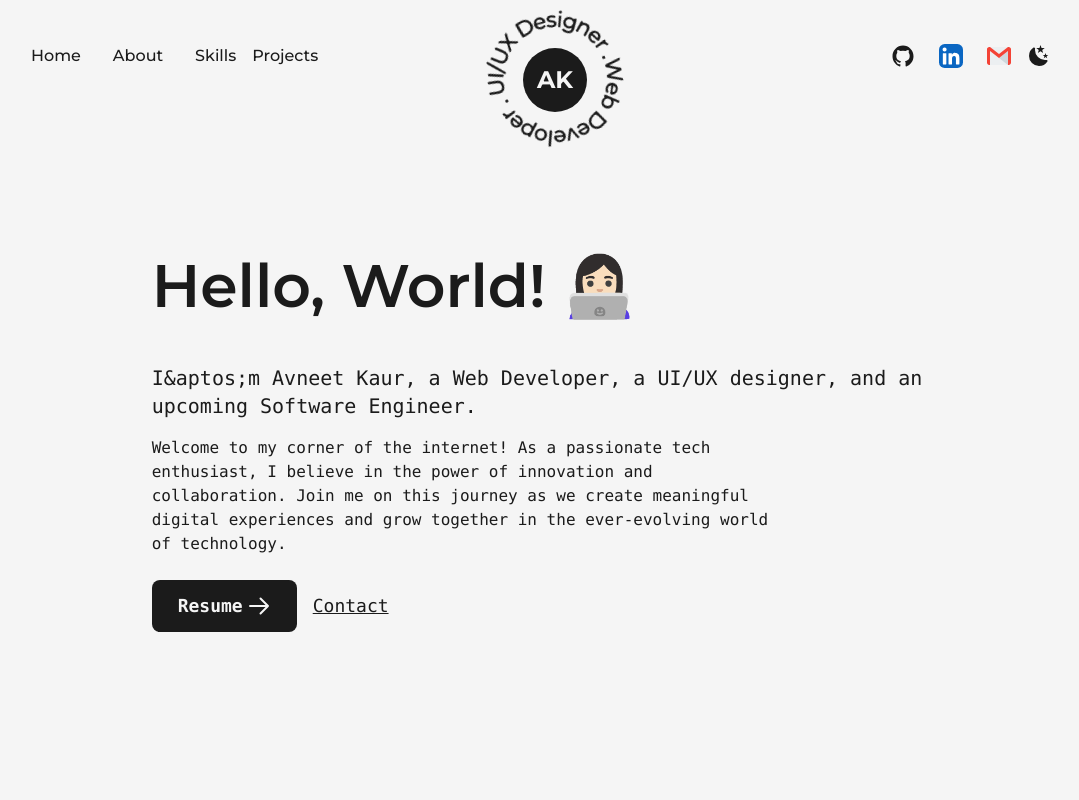
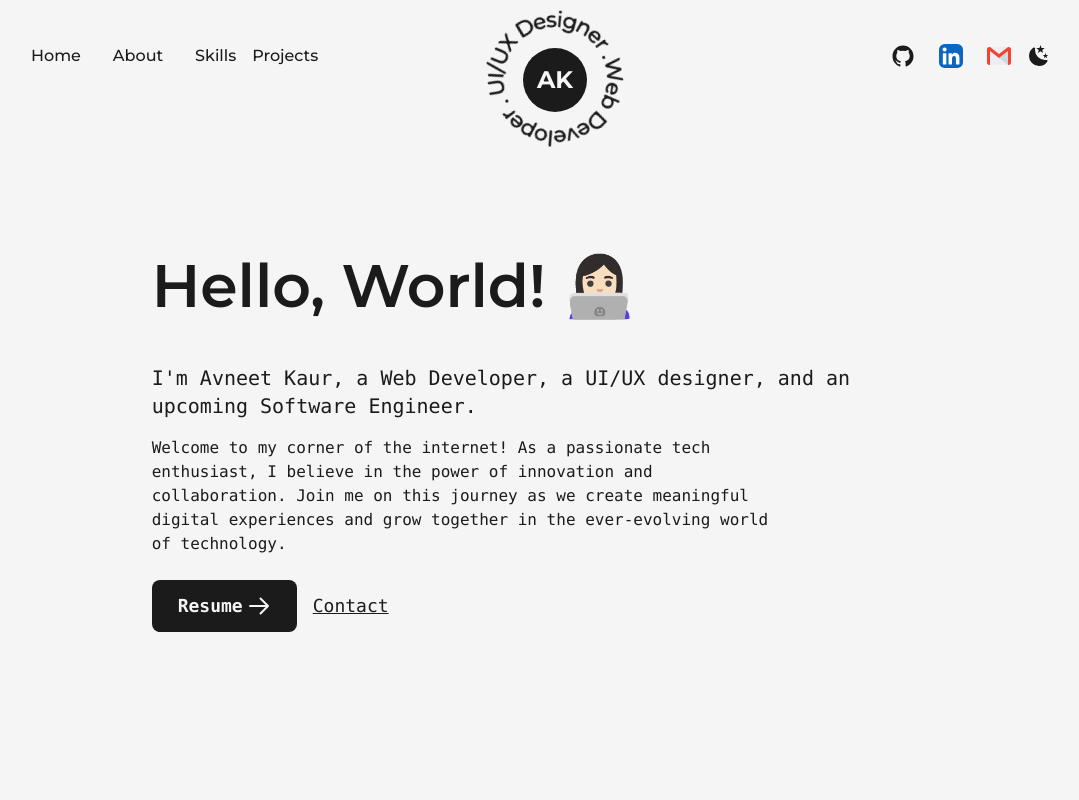
Before and after one commit to avneeetk/portfolio, a Next.js app: page / in a window 1280 px wide. Shown: the top 800 px of the page, without its empty margins (97-1176 px from the left). Built offline with nearby package versions, Linux system fonts and the light colour scheme.

Commit message:
typo fix

```diff
--- a/src/pages/index.jsx
+++ b/src/pages/index.jsx
@@ -14,7 +14,7 @@ export default function Home() {
             <div className="flex flex-col items-start text-left">
               <AnimatedText text="Hello, World! 👩🏻‍💻" className='!text-6xl text-left mt-20'/>
               <p className='mt-10 text-xl font-mono max-w-prose text-dark dark:text-white'>
-                I&aptos;m Avneet Kaur, a Web Developer, a UI/UX designer, and an upcoming Software Engineer.
+                I&apos;m Avneet Kaur, a Web Developer, a UI/UX designer, and an upcoming Software Engineer.
               </p>
               <p className='my-4 text-base font-mono max-w-prose text-dark dark:text-white'>
                 Welcome to my corner of the internet! As a passionate tech enthusiast, I believe in the power of innovation and collaboration. Join me on this journey as we create meaningful digital experiences and grow together in the ever-evolving world of technology.
```
